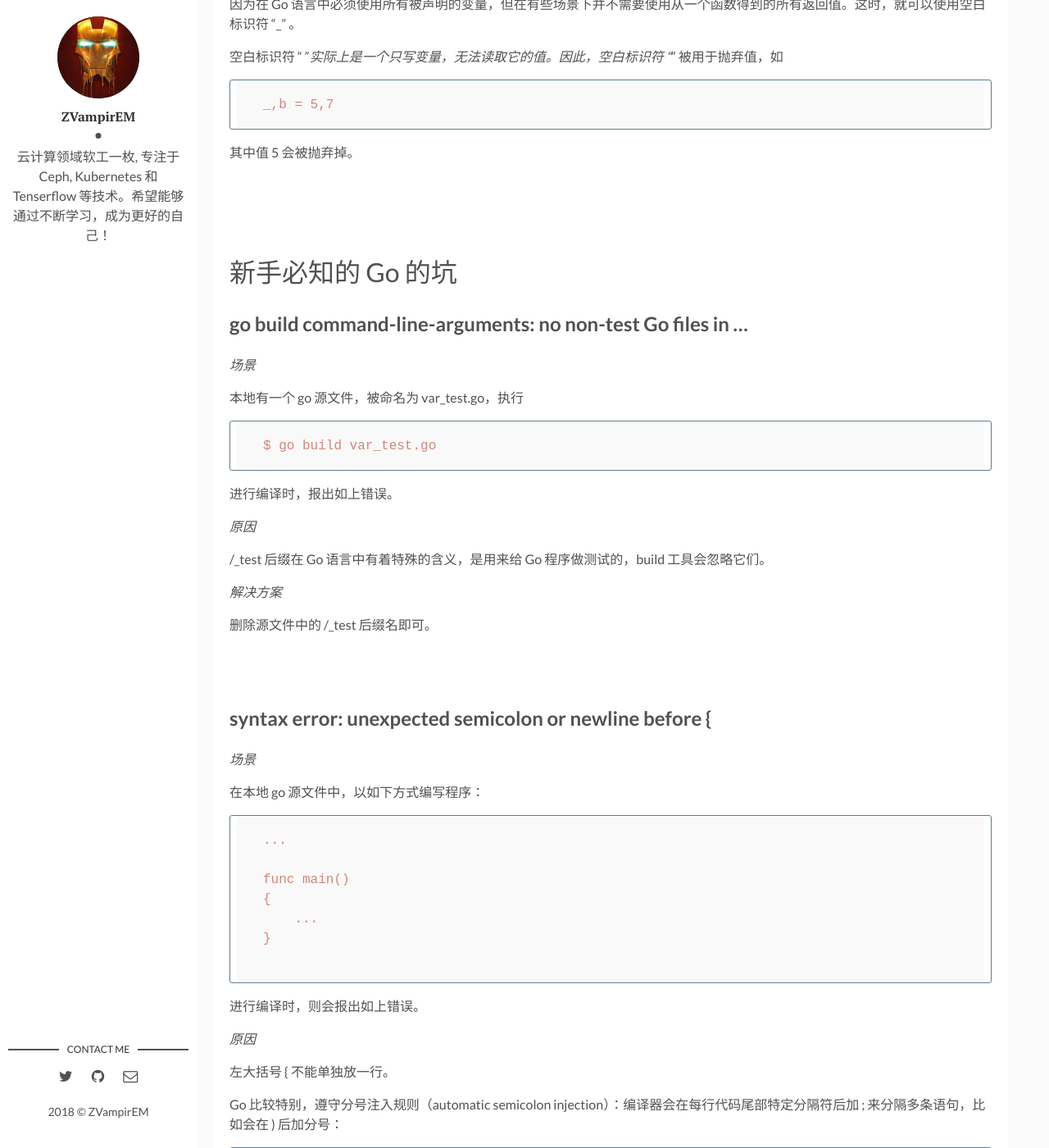
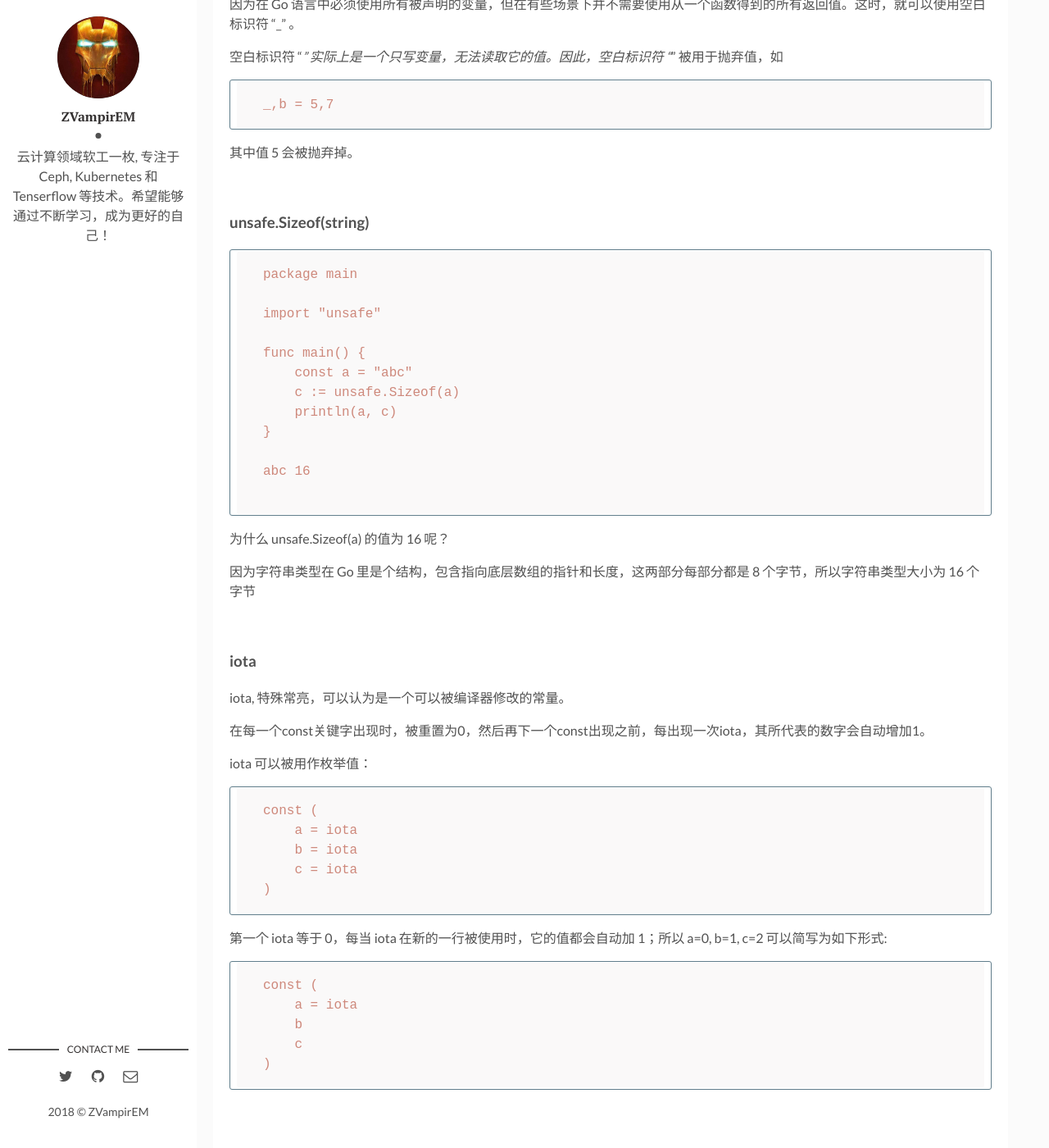
Before and after one commit to ZVampirEM77/ZVampirEM77.github.io, a Jekyll site: the page built from _posts/2018-08-24-study-go.markdown, in a window 1280 px wide and 1400 px high, scrolled down 764 px. Shown: the whole window at 82% size. Built offline with Jekyll 4.4.1, drawn with Linux system fonts in a browser that asks for light colours.

Commit message:
myBlog: update study go blog
add unsafe.Sizeof(string) and iota introductions

Signed-off-by: Enming Zhang <zvampirem77@gmail.com>

````diff
--- a/_posts/2018-08-24-study-go.markdown
+++ b/_posts/2018-08-24-study-go.markdown
@@ -20,6 +20,57 @@
 ```
 
 其中值 5 会被抛弃掉。
+
+<br />
+
+### unsafe.Sizeof(string)
+
+```
+package main
+
+import "unsafe"
+
+func main() {
+    const a = "abc"
+    c := unsafe.Sizeof(a)
+    println(a, c)
+}
+
+abc 16
+
+```
+
+为什么 unsafe.Sizeof(a) 的值为 16 呢？
+
+因为字符串类型在 Go 里是个结构，包含指向底层数组的指针和长度，这两部分每部分都是 8 个字节，所以字符串类型大小为 16 个字节
+
+<br />
+
+### iota
+
+iota, 特殊常亮，可以认为是一个可以被编译器修改的常量。
+
+在每一个const关键字出现时，被重置为0，然后再下一个const出现之前，每出现一次iota，其所代表的数字会自动增加1。
+
+iota 可以被用作枚举值：
+
+```
+const (
+    a = iota
+    b = iota
+    c = iota
+)
+```
+
+第一个 iota 等于 0，每当 iota 在新的一行被使用时，它的值都会自动加 1；所以 a=0, b=1, c=2 可以简写为如下形式:
+
+```
+const (
+    a = iota
+    b
+    c
+)
+```
 
 <br />
 <br />
````
